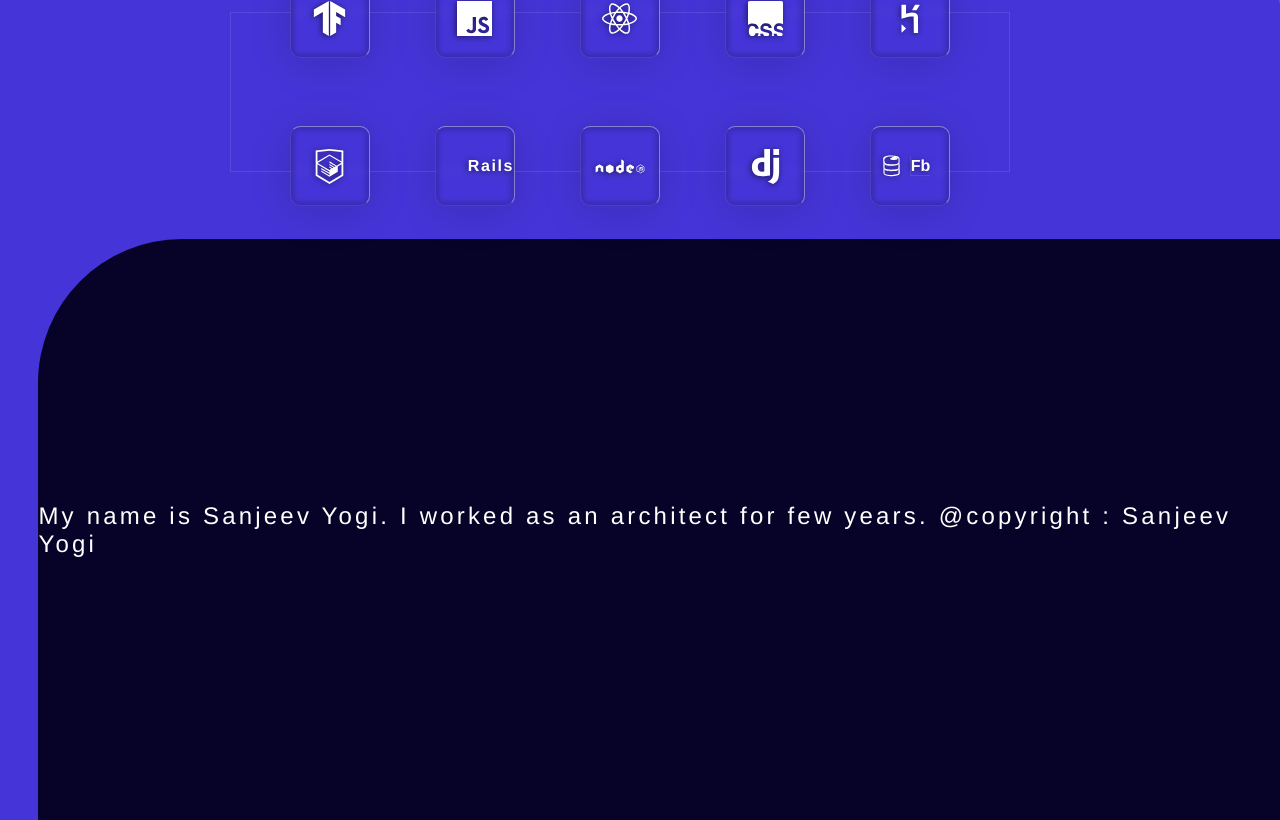
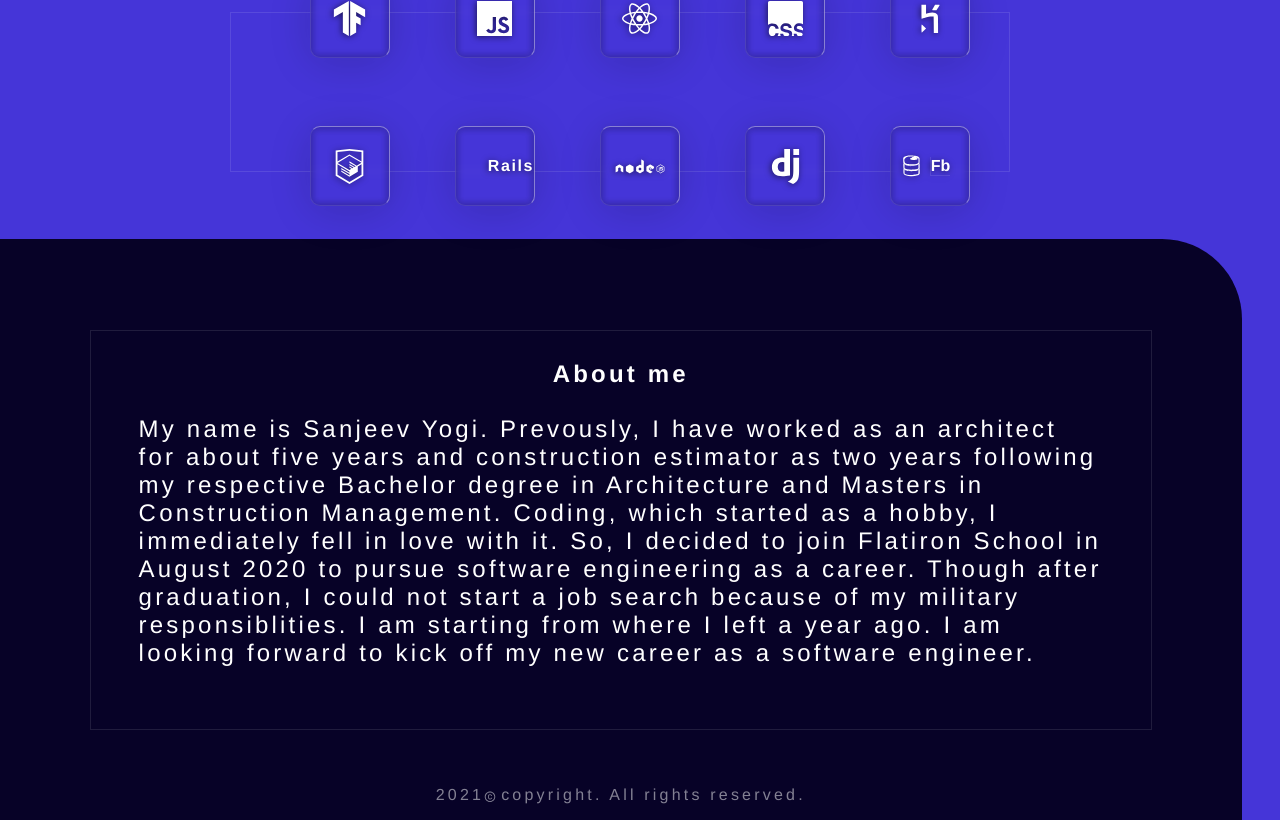
Before and after one commit to sanjeevyg/Portfolio, a React (Create React App) app: page / in a window 1280 px wide. Shown: the part 3340-4160 px from the top of the page. Built offline with nearby package versions, Linux system fonts and the light colour scheme.

Commit message:
about me section description added

```diff
--- a/src/Pages/About/About.js
+++ b/src/Pages/About/About.js
@@ -1,6 +1,7 @@
 import React from 'react';
 import './index.css';
 import {FaReact  } from 'react-icons/fa';
+import {AiOutlineCopyrightCircle  } from 'react-icons/ai';
 import {DiNodejs, DiFirebase, DiHeroku } from 'react-icons/di';
 import {SiRubyonrails, SiTensorflow, SiJavascript, SiDjango, SiCsswizardry, SiHtmlacademy} from 'react-icons/si';
 
@@ -32,8 +33,17 @@ export default function About() {
                 </section>
             <section className="innerBackground">
                 <div id="description">
-                    My name is Sanjeev Yogi. I worked as an architect for few years.
-                                        @copyright : Sanjeev Yogi
+                    <div id="introduction">
+                        <div id="aboutMe">About me</div>
+                        <div id="bio">
+                           My name is Sanjeev Yogi. Prevously, I have worked as an architect for about five years and construction estimator as two years following my respective Bachelor degree in Architecture and Masters in Construction Management. Coding, which started as
+                           a hobby, I immediately fell in love with it. So, I decided to join Flatiron School in August 2020 to pursue software engineering as a career. Though after graduation, I could not start a job search because of my military responsiblities. I am starting from where I left a year ago. I am looking
+                           forward to kick off my new career as a software engineer.
+                        </div>
+                    </div>
+                    <div id="copyright">
+                        2021<AiOutlineCopyrightCircle id="copyrightLogo" size={12}/>copyright. All rights reserved.
+                    </div>
 
                 </div>
             </section>
--- a/src/Pages/About/index.css
+++ b/src/Pages/About/index.css
@@ -3,11 +3,11 @@
     position: relative;
     height: 120vh;
     font-size: 15rem;
-    border-top-right-radius: 9rem;
+    border-top-left-radius: 5rem;
     display: flex;
     flex-direction: column;
     justify-content: flex-end;
-    align-items: flex-end;
+    align-items: flex-start;
 }
 
 .iconsContainer {
@@ -26,7 +26,7 @@
     position: relative;
     background-color: rgb(7, 2, 39);
     height: 79vh;
-    border-top-left-radius: 9rem;
+    border-top-right-radius: 5rem;
     position: relative;
     content: "";
     color: white;
@@ -97,7 +97,7 @@
     position: relative;
     color: #ffffff;
     margin: 5px;
-    right: 20px;
+    /* right: 20px; */
     width: 80px;
     height: 80px;
     display: flex;
@@ -148,6 +148,12 @@
 #description {
     font-size: 1.5rem;
     letter-spacing: .2rem;
+    display: flex;
+    justify-content: center;
+    align-items: center;
+    /* background-color: red; */
+
+    flex-wrap: wrap;
 }
 
 #box {
@@ -173,3 +179,47 @@
     position: absolute;
     display: block;
 }
+
+#copyright {
+    position: absolute;
+    display: flex;
+    bottom: 1rem;
+    font-size: 1rem;
+    font-weight: 200;
+    color: rgb(255, 255, 255, .5);
+}
+
+#copyrightLogo {
+    position: relative;
+    transform: translateY(.3rem);
+    margin-right: 5px;
+
+}
+
+#introduction {
+    display: flex;
+    /* background-color: red; */
+    justify-content: center;
+    align-items: center;
+    height: 50vh;
+    width: 83vw;
+    flex-wrap: wrap;
+    padding-left: 3rem;
+    padding-right: 3rem;
+    border: .5px solid rgba(253, 253, 253, 0.1);
+    font-weight: 200;
+    font-size: 1.5rem;
+    text-align: left;
+}
+
+
+#aboutMe {
+    /* color: red; */
+    font-weight: bold;
+}
+
+#bio {
+    position: relative;
+    /* background-color: rgb(69, 53, 216); */
+    transform: translateY(-2rem);
+}
```
